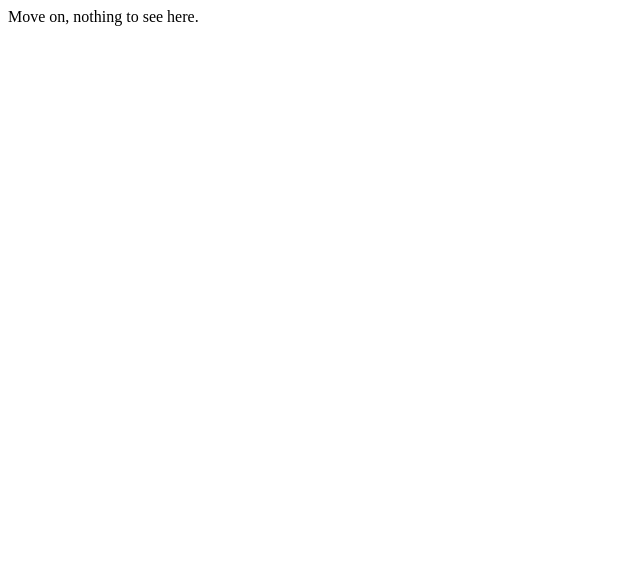
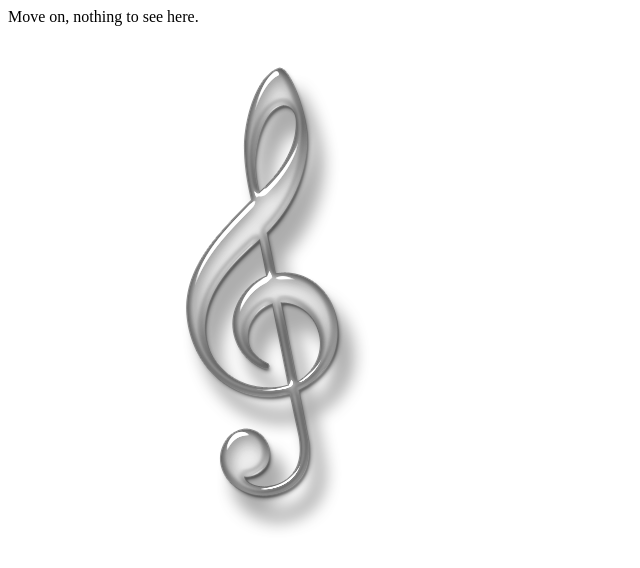
Before and after one commit to vb-web/vb-web.github.io, a plain HTML site: page index.html in a window 1280 px wide. Shown: the whole page, without its empty margins (0-640 px from the left). Drawn offline with Linux system fonts and the light colour scheme.

Commit message:
Add files via upload

```diff
--- a/index.html
+++ b/index.html
@@ -1,5 +1,5 @@
 <!DOCTYPE html PUBLIC "-//W3C//DTD HTML 4.01 Transitional//EN" "http://www.w3.org/TR/html4/loose.dtd">
-<html><head><meta content="text/html; charset=UTF-8" http-equiv="content-type">
-
-<title>EZ Guitar</title></head><body>Move on, nothing to see here.<br>
+<html><head>
+<meta content="text/html; charset=UTF-8" http-equiv="content-type"><title>EZ Guitar</title></head><body>Move on, nothing to see here.<br>
+<img alt="just an image" src="img/m1.png" height="512" width="512"><br>
 </body></html>
```
